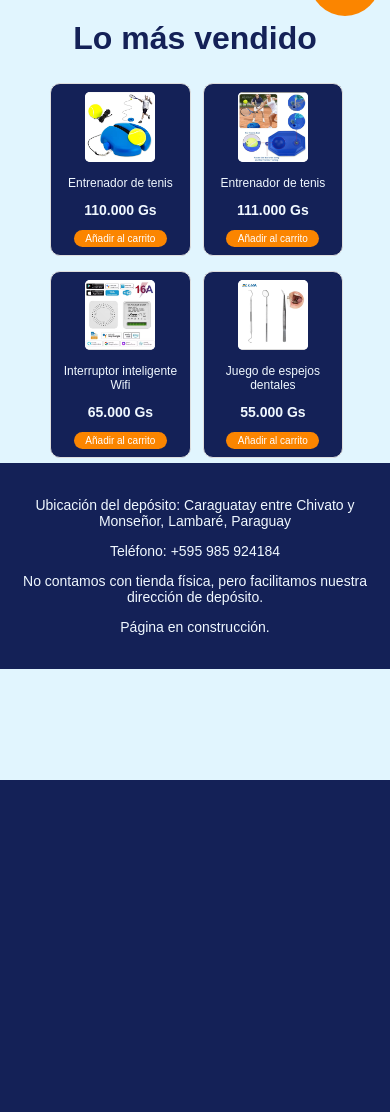
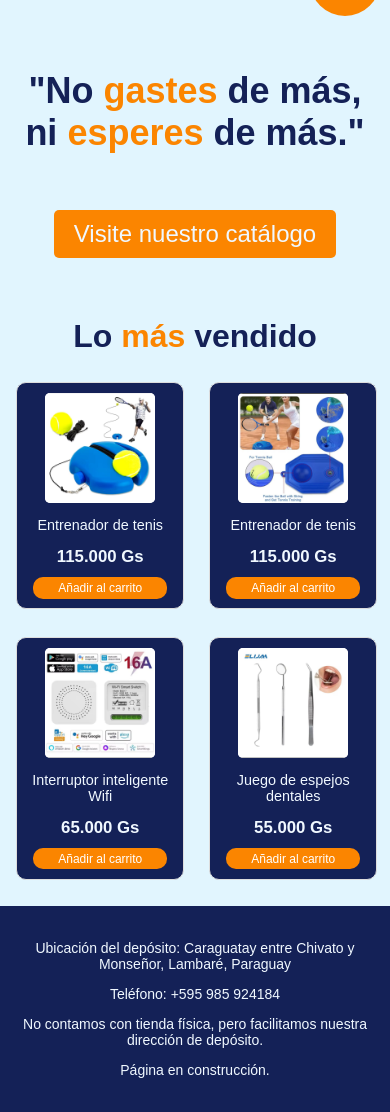
Before and after one commit to calebngp/flashtrade, a Flask app: page / in a window 390 px wide. Shown: the part 64-1176 px from the top of the page. Before the commit the page ends 844 px from the top, so only its background shows below. Run offline with Flask 3, Linux system fonts and the light colour scheme; some libraries are stand-ins or nearby versions.

Commit message:
Correccion y restauracion codigo

```diff
--- a/templates/home.html
+++ b/templates/home.html
@@ -3,7 +3,7 @@
 <head>
     <meta charset="UTF-8">
     <meta name="viewport" content="width=device-width, initial-scale=1.0">
-    <title>Productos Destacados</title>
+    <title>INICIO</title>
     <style>
         @font-face {
             font-family: 'Fastup';
@@ -186,31 +186,32 @@
             #product-container {
                 display: grid;
                 grid-template-columns: repeat(2, 1fr); /* 2 columnas */
-                gap: 5px; /* Espacio entre los productos */
-                max-width: 300px; /* Ajusta el ancho máximo si es necesario */
+                gap: 16px;
+                max-width: 370px; /* Ajusta el ancho máximo si es necesario */
+                margin-bottom: 20px;
             }
             .product {
-                margin: 5px;
-                padding: 3px;
+                margin: 6px;
+                padding: 3.6px;
                 width: 90%; /* Ajusta el ancho del contenedor */
                 height: auto; /* Ajusta la altura automáticamente */
             }
             .product img {
-                margin-top: 5px;
-                max-width: 70px; /* Ajusta el tamaño máximo si lo deseas */
-                max-height: 70px; /* Ajusta el tamaño máximo para mantener 1:1 */
+                margin-top: 6px;
+                max-width: 110px; /* Ajusta el tamaño máximo si lo deseas */
+                max-height: 110px; /* Ajusta el tamaño máximo para mantener 1:1 */
             }
             .product h3 {
-                font-size: 14px; /* Disminuye el tamaño de la fuente */
+                font-size: 16.8px; /* Disminuye el tamaño de la fuente */
             }
             .product p {
-                font-size: 12px; /* Disminuye el tamaño de la fuente */
+                font-size: 14.4px; /* Disminuye el tamaño de la fuente */
             }
             .button {
-                margin-bottom: 5px;
-                padding: 3px;
-                width: 70%;
-                font-size: 10px; /* Disminuye el tamaño de la fuente */
+                margin-bottom: 6px;
+                padding: 3.6px;
+                width: 84%;
+                font-size: 12px; /* Disminuye el tamaño de la fuente */
             }
         }
 
@@ -291,6 +292,33 @@
         .navbar .logo .brand .up {
             color: #fb8500; /* Naranja */
         }
+        .slogan p {
+            font-family:sans-serif;
+            font-weight: Bold;
+            font-size: 36px;
+            color: #142157; /* Azul marino */
+            padding: 10px;
+        }
+        .slogan a {
+            color: aliceblue; /* Naranja */
+            text-decoration: none;
+            font-size: 24px;
+        }
+        .catalog-button {
+        display: inline-block;
+        background-color: #fb8500; /* Naranja */
+        color: white;
+        padding: 10px 20px;
+        text-decoration: none;
+        border-radius: 5px;
+        margin-top: 10px;
+    }
+    .catalog-button:hover {
+        background-color: #d17915;
+    }
+    .highlight {
+        color: #fb8500; /* Naranja */
+    }
     </style>
 </head>
 <body>
@@ -301,7 +329,13 @@
         </div>
     </div>
 
-    <h1>Lo más vendido</h1>
+<!-- Slogan -->
+<div class="slogan" style="text-align: center; margin: 60px 0;">
+    <p>"No <span class="highlight">gastes</span> de más, ni <span class="highlight">esperes</span> de más."</p>
+    <a href="{{ url_for('catalogo') }}" class="catalog-button">Visite nuestro catálogo</a>
+</div>
+
+    <h1>Lo <span class="highlight">más</span> vendido</h1>
 
     <!-- Ícono del carrito -->
     <div class="cart-icon" onclick="toggleCart()">
@@ -338,8 +372,8 @@
     <div id="product-container">
         <script>
             const products = [
-                { name: "Entrenador de tenis", price: 110000, img: "static/tenistrainer/1.jpg" },
-                { name: "Entrenador de tenis", price: 111000, img: "static/tenistrainerbaseexagonal/1.jpg" },
+                { name: "Entrenador de tenis", price: 115000, img: "static/tenistrainer/1.jpg" },
+                { name: "Entrenador de tenis", price: 115000, img: "static/tenistrainerbaseexagonal/1.jpg" },
                 { name: "Interruptor inteligente Wifi", price: 65000, img: "static/interruptorinteligente/1.jpg" },
                 { name: "Juego de espejos dentales", price: 55000, img: "static/juegodeespejos/1.jpg" }
             ];
```
